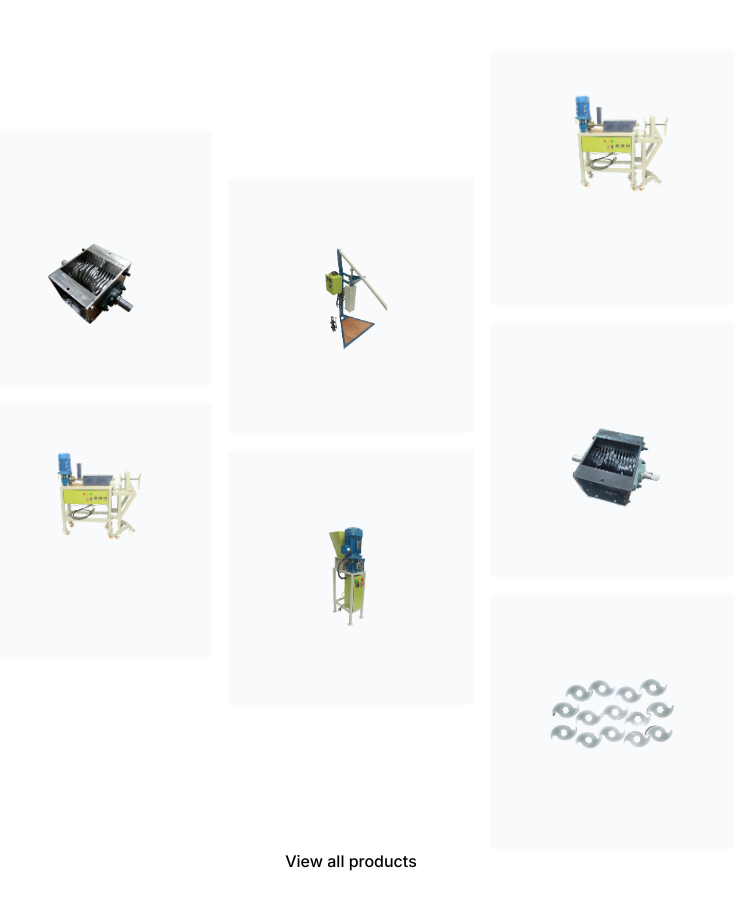
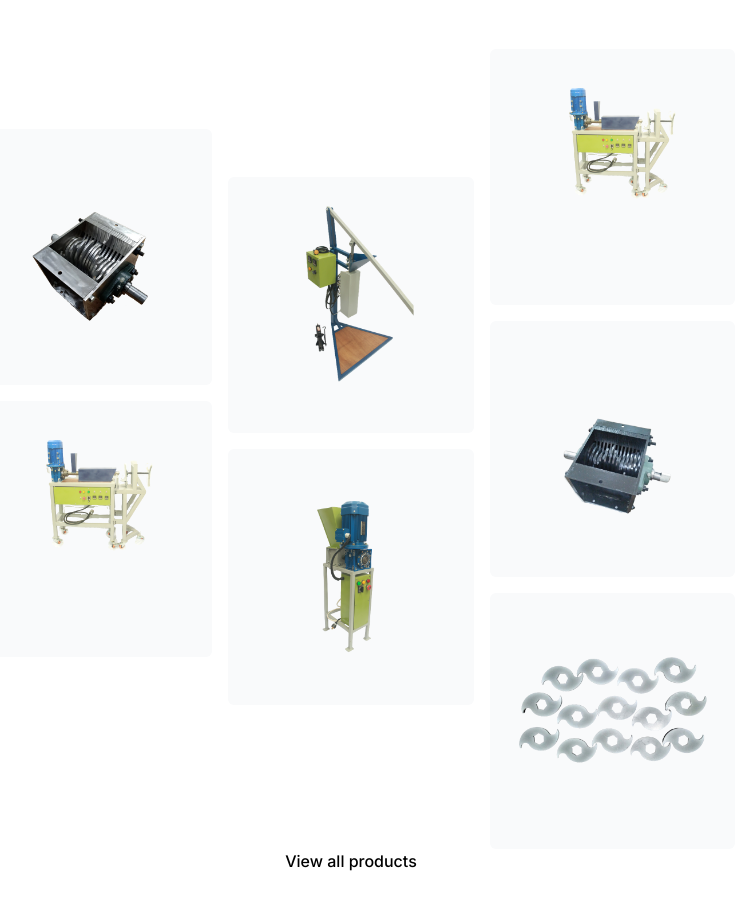
Before and after one commit to ksemilla/resiklo-v1, a Next.js app: page / in a window 1280 px wide. Shown: the part 600-1510 px from the top of the page, without its empty margins (289-1027 px from the left). Built offline with nearby package versions, Linux system fonts and the light colour scheme.

Commit message:
fixed home page products:

```diff
--- a/src/app/page.tsx
+++ b/src/app/page.tsx
@@ -139,7 +139,7 @@ const Products = () => {
       <div className="grid grid-cols-3 gap-4">
         <div className="col-span-1 flex flex-col space-y-4 pt-20">
           <div
-            className="bg-gray-50 border border-transparent rounded-md w-full h-64  flex justify-center items-center pt-10 relative hover:shadow-sm hover:bg-gray-50 hover:border-gray-100"
+            className="bg-gray-50 border border-transparent rounded-md w-full h-64  flex justify-center items-center relative hover:shadow-sm hover:bg-gray-50 hover:border-gray-100"
             onMouseEnter={() => {
               setOpacity(0)
               setZ(0)
@@ -155,13 +155,7 @@ const Products = () => {
             }}
           >
             <div style={{ opacity: opacityList[0] }}>
-              <Image
-                src="/shredder-box-ss.png"
-                width={180}
-                height={180}
-                alt="shredder-box-ss"
-                className="h-auto"
-              />
+              <img src="/shredder-box-ss.png" alt="shredder-box-ss" />
             </div>
             <div className="absolute -top-[58px] right-[52px] pointer-events-none">
               <LineTracker
@@ -208,13 +202,7 @@ const Products = () => {
             }}
           >
             <div style={{ opacity: opacityList[1] }}>
-              <Image
-                src="/extrusion.png"
-                width={180}
-                height={200}
-                alt="extrusion"
-                className="h-auto"
-              />
+              <img src="/extrusion.png" alt="extrusion" />
             </div>
             <div className="absolute top-[120px] -right-[50px] pointer-events-none">
               <LineTracker
@@ -263,13 +251,7 @@ const Products = () => {
             }}
           >
             <div style={{ opacity: opacityList[2] }}>
-              <Image
-                src="/plastic-injection.png"
-                width={140}
-                height={200}
-                alt="plastic-injection"
-                className="h-auto"
-              />
+              <img src="/plastic-injection.png" alt="plastic-injection" />
             </div>
             <div className="absolute top-[120px] -right-[85px] pointer-events-none">
               <LineTracker
@@ -316,13 +298,7 @@ const Products = () => {
             }}
           >
             <div style={{ opacity: opacityList[3] }}>
-              <Image
-                src="/shredder.png"
-                width={160}
-                height={200}
-                alt="shredder"
-                className="h-auto"
-              />
+              <img src="/shredder.png" alt="shredder" />
             </div>
             <div className="absolute top-[120px] -left-[120px] pointer-events-none">
               <LineTracker
@@ -371,13 +347,7 @@ const Products = () => {
             }}
           >
             <div style={{ opacity: opacityList[4] }}>
-              <Image
-                src="/extrusion.png"
-                width={200}
-                height={200}
-                alt="extrusion"
-                className="h-auto"
-              />
+              <img src="/extrusion.png" alt="extrusion" />
             </div>
             <div className="absolute top-[123px] -left-[75px] pointer-events-none">
               <LineTracker
@@ -414,13 +384,7 @@ const Products = () => {
             }}
           >
             <div style={{ opacity: opacityList[5] }}>
-              <Image
-                src="/shredder-box-ms.png"
-                width={200}
-                height={200}
-                alt="shredder-box-ms"
-                className="h-auto"
-              />
+              <img src="/shredder-box-ms.png" alt="shredder-box-ms" />
             </div>
             <div className="absolute top-[120px] -left-[160px] pointer-events-none">
               <LineTracker
@@ -467,13 +431,7 @@ const Products = () => {
             }}
           >
             <div style={{ opacity: opacityList[6] }}>
-              <Image
-                src="/cutting-blades-ss.png"
-                width={160}
-                height={200}
-                alt="cutting-blades-ss"
-                className="h-auto"
-              />
+              <img src="/cutting-blades-ss.png" alt="cutting-blades-ss" />
             </div>
             <div className="absolute top-[120px] -left-[120px] pointer-events-none">
               <LineTracker
```
